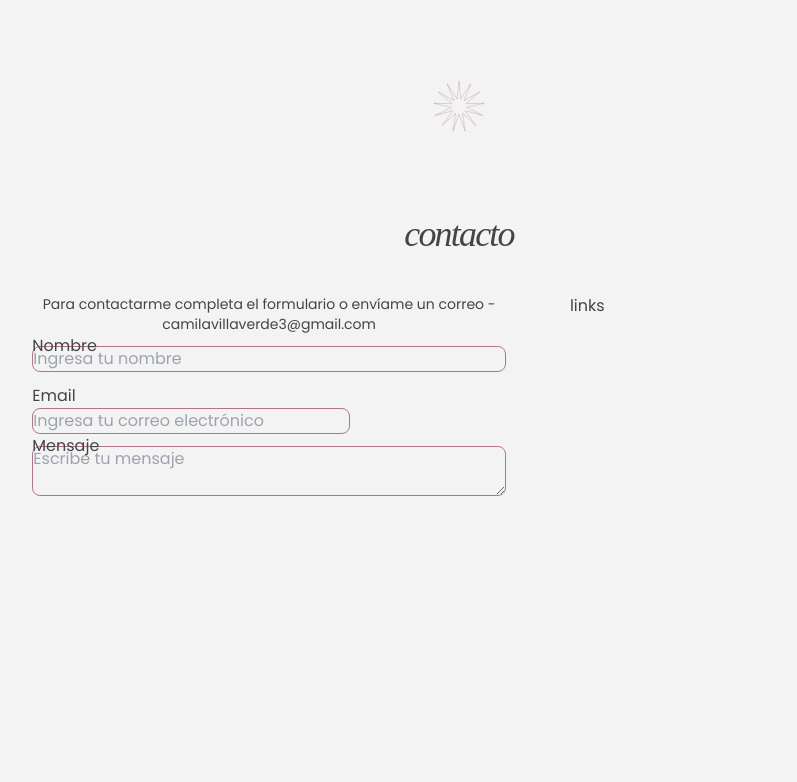
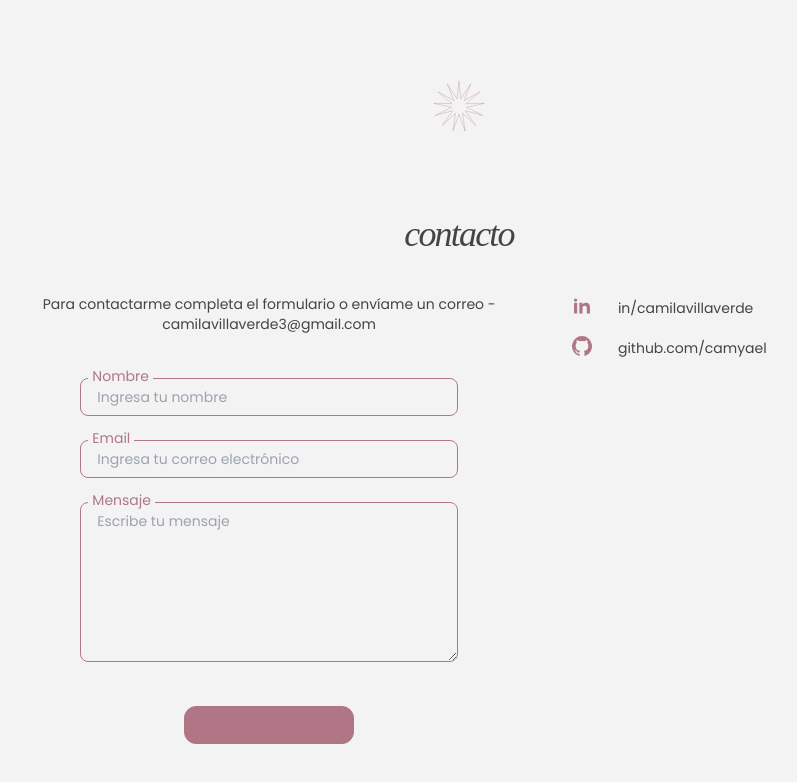
Before and after one commit to camyael/portfolio-2.0, a React (Vite) app: page / in a window 1280 px wide. Shown: the part 2796-3578 px from the top of the page, without its empty margins (181-978 px from the left). Built offline with nearby package versions, Linux system fonts and the light colour scheme.

Commit message:
add: contact

```diff
--- a/src/components/Contact/Contact.tsx
+++ b/src/components/Contact/Contact.tsx
@@ -1,29 +1,17 @@
 import { type FunctionComponent } from "react";
+import FormContact from "./FormContact";
+import LinksContact from "./LinksContact";
 
 const Contact: FunctionComponent = () => (
-    <section className="w-4/6 mx-auto pb-96">
+    <section className="w-4/6 mx-auto pb-20">
         <p className="lowercase text-center font-main italic text-4xl tracking-tighter">Contacto</p>
         <div className="py-10 flex gap-x-16">
             <div className="w-[60%]">
                 <p className="text-sm text-center">Para contactarme completa el formulario o envíame un correo - camilavillaverde3@gmail.com</p>
-                <form action="" className="">
-                    <div className="flex flex-col py-3 relative">
-                        <label className="absolute top-0">Nombre</label>
-                        <input type="text" name="name" id="name" placeholder="Ingresa tu nombre" className="bg-gray border-pink-main border-[1px] rounded-lg w"/>
-                    </div>
-                    <div className="flex flex-col py-3 relative">
-                        <label className="absolute top-0">Email</label>
-                    </div>
-                        <input type="text" name="mail" id="mail" className="bg-gray border-pink-main border-[1px] rounded-lg w" placeholder="Ingresa tu correo electrónico"/>
-                    <div className="flex flex-col py-3 relative">
-                        <label className="absolute top-0">Mensaje</label>
-                        <textarea className="bg-gray border-pink-main border-[1px] rounded-lg w" placeholder="Escribe tu mensaje"/>
-                    </div>
-                    <div></div>
-                </form>
+                <FormContact/>
             </div>
             <div className="w-[40%]">
-                <p>links</p>
+                <LinksContact/>
             </div>
         </div>
     </section>
--- /dev/null
+++ b/src/components/Contact/FormContact.tsx
@@ -0,0 +1,37 @@
+import { FormEvent, useState } from "react";
+import { Button } from "../../atoms";
+
+const FormContact = () => {
+    const [submit, setSubmit] = useState<boolean>(false)
+
+    const handleSubmit = (e: FormEvent) => {
+        e.preventDefault();
+        setSubmit(true)
+    }
+
+    return (
+        <form action="" className="px-12 py-8" onSubmit={handleSubmit}>
+            <div className="flex flex-col py-3 relative">
+                <label className="absolute top-0 text-sm text-pink-main bg-gray px-1 ml-2">Nombre</label>
+                <input type="text" name="name" id="name" placeholder="Ingresa tu nombre" className="bg-gray border-pink-main border-[1px] rounded-lg py-2 px-4 text-sm" onChange={() => setSubmit(true)}/>
+            </div>
+            <div className="flex flex-col py-3 relative">
+                <label className="absolute top-0 text-sm text-pink-main bg-gray px-1 ml-2">Email</label>
+                <input type="text" name="mail" id="mail" placeholder="Ingresa tu correo electrónico" className="bg-gray border-pink-main border-[1px] rounded-lg py-2 px-4 text-sm" onChange={() => setSubmit(true)}/>
+            </div>
+            <div className="flex flex-col py-3 relative">
+                <label className="absolute top-0 text-sm text-pink-main bg-gray px-1 ml-2">Mensaje</label>
+                <textarea className="bg-gray border-pink-main border-[1px] rounded-lg py-2 px-4 text-sm h-40" placeholder="Escribe tu mensaje" onChange={() => setSubmit(true)}/>
+            </div>
+            <div className="text-center py-8">
+                <Button title="enviar" style="uppercase bg-pink-main text-gray text-sm rounded-xl px-14 py-2 font-thin tracking-widest"/>
+            </div>
+            {
+                submit &&
+                <p className="text-center text-sm">Todavía no está funcionando el formulario! Podes contactarme por mis redes :)</p>
+            }
+        </form>
+    )
+}
+
+export default FormContact;
--- /dev/null
+++ b/src/components/Contact/LinksContact.tsx
@@ -0,0 +1,16 @@
+import { Github, Linkedin } from "../../assets/icons";
+
+const LinksContact = () => (
+    <div className="flex flex-col gap-y-4">
+        <a href="https://www.linkedin.com/in/camilavillaverde" target="_blank" className="flex items-end gap-x-6">
+            <Linkedin svg={{width: 33, height: 33, fill: "#B17686"}}/>
+            <p className="text-sm">in/camilavillaverde</p>
+        </a>
+        <a href="https://github.com/camyael" target="_blank" className="flex items-end gap-x-6">
+            <Github svg={{width: 33, height: 33, fill: "#B17686"}}/>
+            <p className="text-sm">github.com/camyael</p>
+        </a>
+    </div>
+)
+
+export default LinksContact;
--- a/tailwind.config.js
+++ b/tailwind.config.js
@@ -7,11 +7,13 @@ export default {
   theme: {
     backgroundColor: {
       'gray': '#F3F3F3',
-      'gray-secondary': '#E1E1E1'
+      'gray-secondary': '#E1E1E1',
+      'pink-main': '#B17686'
     },
     colors: {
       'pink-main': '#B17686',
       'pink-secondary': '#F5B5C5',
+      'gray': '#F3F3F3',
       'pink-main-transparent': 'hsla(344,27%,58%,50%)',
       'black': '#444444',
       'from-white': 'hsla(0, 0%, 100%, 0.5)',
```
